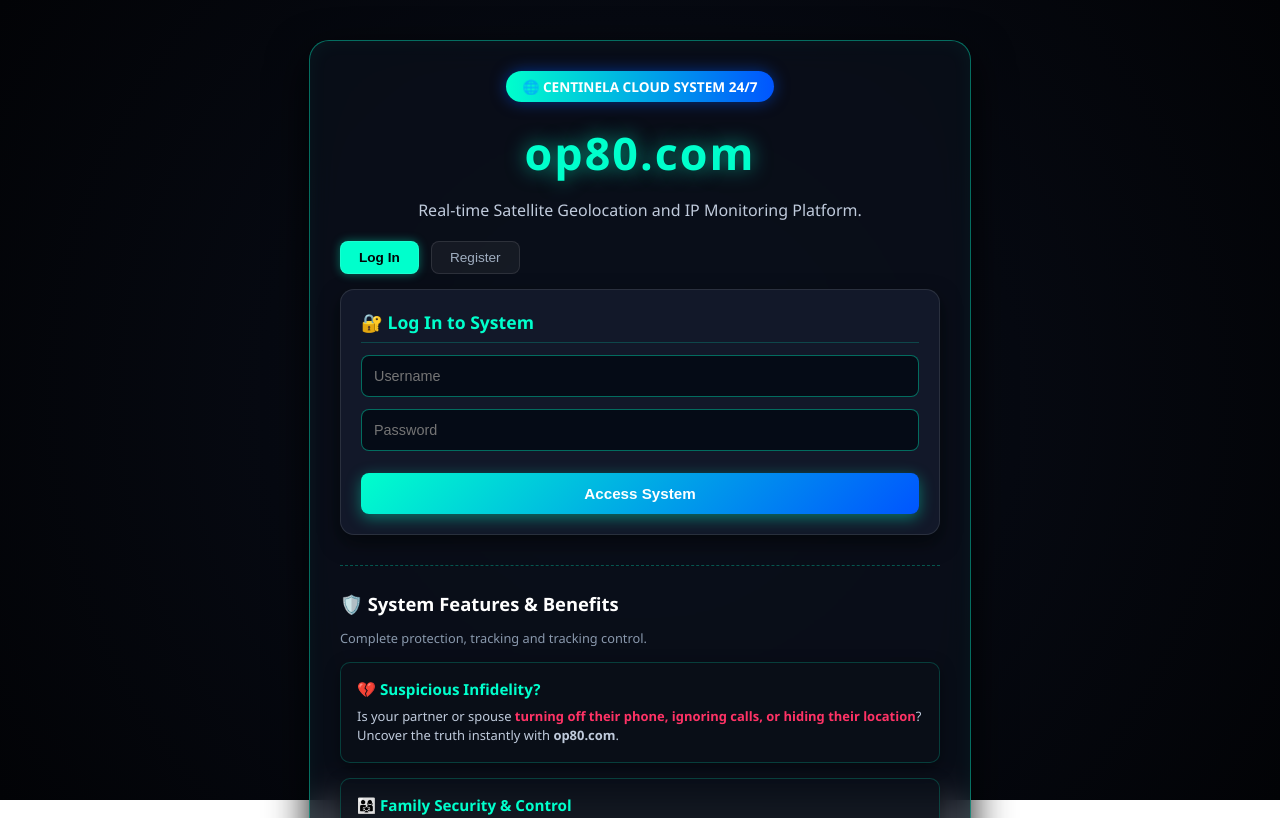
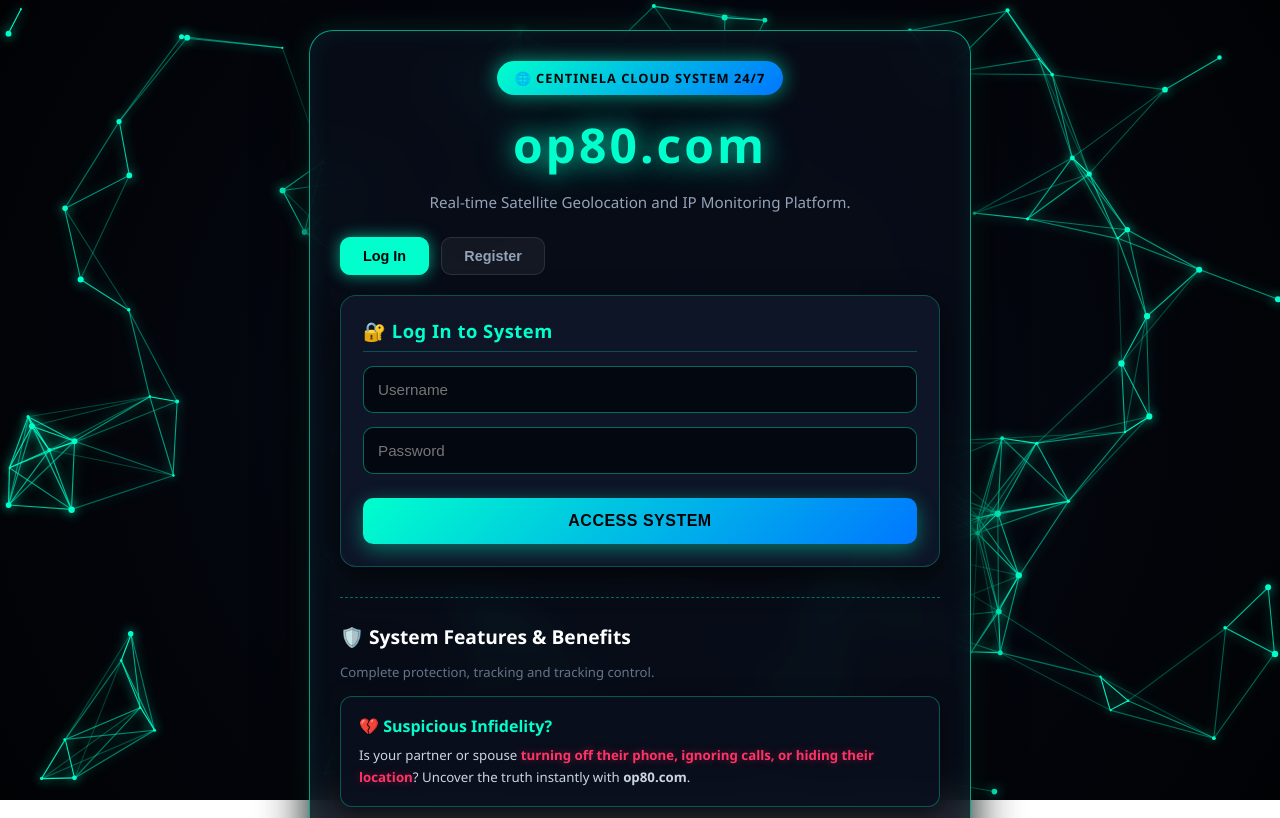
Before and after one commit to kiucrypto/op80, a website: page public/index.html in a window 1280 px wide. Shown: the top 818 px of the page. Drawn offline with nearby package versions, Linux system fonts and the light colour scheme; no server answers.

Commit message:
Update index.html

```diff
--- a/public/index.html
+++ b/public/index.html
@@ -11,100 +11,108 @@
             position: fixed;
             top: 0; left: 0; width: 100vw; height: 100vh;
             z-index: -1; pointer-events: none;
-            background: radial-gradient(circle at center, #0a0f1c 0%, #020306 100%);
+            background: radial-gradient(circle at center, #070b19 0%, #010204 100%);
         }
 
         body {
-            margin: 0; padding: 0; font-family: 'Segoe UI', Tahoma, Geneva, Verdana, sans-serif;
+            margin: 0; padding: 0; font-family: 'Segoe UI', system-ui, -apple-system, sans-serif;
             color: #ffffff; display: flex; flex-direction: column; align-items: center; min-height: 100vh;
             overflow-x: hidden; scroll-behavior: smooth;
         }
 
         .container {
-            width: 95%; max-width: 600px; margin: 40px auto;
-            background: rgba(10, 15, 26, 0.82); backdrop-filter: blur(16px);
-            border: 1px solid rgba(0, 255, 204, 0.4); border-radius: 20px; padding: 30px;
-            box-shadow: 0 15px 40px rgba(0, 0, 0, 0.9), inset 0 0 20px rgba(0, 255, 204, 0.05);
+            width: 92%; max-width: 600px; margin: 30px auto;
+            background: rgba(8, 13, 24, 0.88); backdrop-filter: blur(20px);
+            border: 1px solid rgba(0, 255, 204, 0.6); border-radius: 24px; padding: 30px;
+            box-shadow: 0 20px 50px rgba(0, 0, 0, 0.95), 0 0 25px rgba(0, 255, 204, 0.15), inset 0 0 25px rgba(0, 255, 204, 0.08);
             text-align: center; z-index: 1;
         }
 
-        h1 { font-size: 2.8rem; color: #00ffcc; margin: 10px 0; text-shadow: 0 0 20px rgba(0, 255, 204, 0.6); letter-spacing: 2px; }
+        h1 {
+            font-size: 3rem; color: #00ffcc; margin: 5px 0 0 0;
+            text-shadow: 0 0 25px rgba(0, 255, 204, 0.8), 0 0 50px rgba(0, 255, 204, 0.3);
+            letter-spacing: 3px; font-weight: 900;
+        }
 
         .welcome-badge {
-            background: linear-gradient(90deg, #00ffcc, #0055ff); color: #ffffff;
-            padding: 6px 16px; border-radius: 30px; font-weight: bold; font-size: 0.85rem;
-            display: inline-block; margin-bottom: 10px; text-transform: uppercase; box-shadow: 0 0 15px rgba(0, 85, 255, 0.5);
+            background: linear-gradient(135deg, #00ffcc, #0077ff); color: #020306;
+            padding: 8px 18px; border-radius: 40px; font-weight: 900; font-size: 0.8rem;
+            display: inline-block; margin-bottom: 12px; text-transform: uppercase;
+            box-shadow: 0 0 20px rgba(0, 255, 204, 0.6); letter-spacing: 1px;
         }
 
         .promo-banner {
-            background: linear-gradient(135deg, rgba(255, 51, 102, 0.15), rgba(0, 255, 204, 0.1));
-            border-left: 4px solid #ff3366; padding: 12px; border-radius: 8px;
-            font-size: 0.85rem; color: #e2e8f0; margin-bottom: 20px; text-align: left;
+            background: linear-gradient(135deg, rgba(255, 51, 102, 0.2), rgba(0, 255, 204, 0.1));
+            border-left: 5px solid #ff3366; padding: 14px; border-radius: 10px;
+            font-size: 0.85rem; color: #f1f5f9; margin-bottom: 20px; text-align: left;
+            box-shadow: 0 5px 15px rgba(0,0,0,0.5);
         }
 
         .card {
-            background: rgba(20, 28, 45, 0.85); border: 1px solid rgba(255, 255, 255, 0.1);
-            border-radius: 14px; padding: 20px; margin-bottom: 20px; text-align: left;
-            box-shadow: 0 8px 20px rgba(0,0,0,0.5);
+            background: rgba(15, 23, 42, 0.9); border: 1px solid rgba(0, 255, 204, 0.25);
+            border-radius: 16px; padding: 22px; margin-bottom: 20px; text-align: left;
+            box-shadow: 0 10px 30px rgba(0,0,0,0.6); transition: transform 0.3s ease;
         }
+        .card:hover { border-color: rgba(0, 255, 204, 0.5); }
 
-        .card h3 { color: #00ffcc; font-size: 1.1rem; margin-top: 0; margin-bottom: 12px; border-bottom: 1px solid rgba(0,255,204,0.2); padding-bottom: 8px; }
+        .card h3 { color: #00ffcc; font-size: 1.15rem; margin-top: 0; margin-bottom: 14px; border-bottom: 1px solid rgba(0,255,204,0.25); padding-bottom: 8px; letter-spacing: 0.5px; }
 
         .input-field {
-            width: 100%; padding: 12px; margin-bottom: 12px; background: rgba(5, 11, 20, 0.9);
-            border: 1px solid rgba(0, 255, 204, 0.4); border-radius: 8px; color: #fff;
-            box-sizing: border-box; font-size: 0.9rem; transition: 0.3s ease;
+            width: 100%; padding: 14px; margin-bottom: 14px; background: rgba(3, 7, 15, 0.95);
+            border: 1px solid rgba(0, 255, 204, 0.4); border-radius: 10px; color: #fff;
+            box-sizing: border-box; font-size: 0.95rem; transition: 0.3s ease;
         }
-        .input-field:focus { outline: none; border-color: #00ffcc; box-shadow: 0 0 12px rgba(0, 255, 204, 0.5); }
+        .input-field:focus { outline: none; border-color: #00ffcc; box-shadow: 0 0 15px rgba(0, 255, 204, 0.6); }
 
         .btn-action {
-            display: block; width: 100%; padding: 12px; margin-top: 10px; border-radius: 8px;
-            font-weight: bold; text-decoration: none; text-align: center; cursor: pointer; border: none; font-size: 0.95rem; transition: 0.3s;
+            display: block; width: 100%; padding: 14px; margin-top: 10px; border-radius: 10px;
+            font-weight: 800; text-decoration: none; text-align: center; cursor: pointer; border: none; font-size: 1rem; transition: 0.3s;
+            text-transform: uppercase; letter-spacing: 0.5px;
         }
-        .btn-action:hover { filter: brightness(1.2); transform: translateY(-2px); }
+        .btn-action:hover { filter: brightness(1.25); transform: translateY(-3px); box-shadow: 0 10px 25px rgba(0, 255, 204, 0.4); }
 
-        .btn-gmail { background: linear-gradient(135deg, #ea4335, #c5221f); color: white; box-shadow: 0 4px 15px rgba(234, 67, 53, 0.4); }
-        .btn-redeem { background: linear-gradient(135deg, #00ffcc, #0055ff); color: #ffffff; box-shadow: 0 4px 15px rgba(0, 255, 204, 0.4); }
-        .btn-apk { background: linear-gradient(135deg, #8a2be2, #4b0082); color: white; box-shadow: 0 4px 15px rgba(138, 43, 226, 0.4); }
+        .btn-gmail { background: linear-gradient(135deg, #ff416c, #ff4b2b); color: white; box-shadow: 0 5px 20px rgba(255, 65, 108, 0.4); }
+        .btn-redeem { background: linear-gradient(135deg, #00ffcc, #0077ff); color: #020306; box-shadow: 0 5px 20px rgba(0, 255, 204, 0.4); font-weight: 900; }
+        .btn-apk { background: linear-gradient(135deg, #9d4edd, #5a189a); color: white; box-shadow: 0 5px 20px rgba(157, 78, 221, 0.4); }
 
         .btn-tab {
-            background: rgba(255, 255, 255, 0.05); color: #a0aec0; border: 1px solid rgba(255, 255, 255, 0.1);
-            padding: 8px 18px; border-radius: 8px; cursor: pointer; font-size: 0.85rem; margin-right: 8px; transition: 0.3s;
+            background: rgba(255, 255, 255, 0.05); color: #94a3b8; border: 1px solid rgba(255, 255, 255, 0.1);
+            padding: 10px 22px; border-radius: 10px; cursor: pointer; font-size: 0.9rem; margin-right: 8px; transition: 0.3s; font-weight: 700;
         }
-        .btn-tab.active { background: #00ffcc; color: #020306; font-weight: bold; box-shadow: 0 0 10px rgba(0,255,204,0.4); }
+        .btn-tab.active { background: #00ffcc; color: #020306; font-weight: 900; box-shadow: 0 0 15px rgba(0,255,204,0.6); border-color: #00ffcc; }
 
-        .section-box { display: none; animation: fadeIn 0.5s ease; }
+        .section-box { display: none; animation: fadeIn 0.4s ease-out; }
         .section-box.active { display: block; }
 
-        @keyframes fadeIn { from { opacity: 0; transform: translateY(10px); } to { opacity: 1; transform: translateY(0); } }
+        @keyframes fadeIn { from { opacity: 0; transform: scale(0.98); } to { opacity: 1; transform: scale(1); } }
 
         /* RADAR SYSTEM STYLES */
         .radar-view {
-            width: 100%; height: 180px; background: #03070c; border: 1px solid rgba(0, 255, 204, 0.4);
-            border-radius: 8px; margin-top: 15px; position: relative; overflow: hidden; display: flex; align-items: center; justify-content: center;
+            width: 100%; height: 200px; background: #020409; border: 1px solid rgba(0, 255, 204, 0.5);
+            border-radius: 12px; margin-top: 15px; position: relative; overflow: hidden; display: flex; align-items: center; justify-content: center;
+            box-shadow: inset 0 0 30px rgba(0,255,204,0.15);
         }
         .radar-sweep {
-            position: absolute; width: 250px; height: 250px; border-radius: 50%;
-            background: conic-gradient(from 0deg at 50% 50%, rgba(0, 255, 204, 0) 0deg, rgba(0, 255, 204, 0.4) 360deg);
-            animation: spin 3s linear infinite;
+            position: absolute; width: 300px; height: 300px; border-radius: 50%;
+            background: conic-gradient(from 0deg at 50% 50%, rgba(0, 255, 204, 0) 0deg, rgba(0, 255, 204, 0.5) 360deg);
+            animation: spin 2.5s linear infinite;
         }
         @keyframes spin { 100% { transform: rotate(360deg); } }
 
         /* DETAILED BENEFITS SECTION */
         .info-container {
-            margin-top: 30px; border-top: 1px dashed rgba(0, 255, 204, 0.3); padding-top: 25px; text-align: left;
+            margin-top: 30px; border-top: 1px dashed rgba(0, 255, 204, 0.4); padding-top: 25px; text-align: left;
         }
         .info-grid {
             display: grid; grid-template-columns: 1fr; gap: 15px; margin-top: 15px;
         }
-        @media(min-width: 480px) { .info-grid { grid-template-columns: 1fr; } }
         .info-item {
-            background: rgba(10, 15, 25, 0.75); padding: 16px; border-radius: 10px;
-            border: 1px solid rgba(0, 255, 204, 0.2); box-shadow: 0 4px 15px rgba(0,0,0,0.4);
+            background: rgba(10, 16, 30, 0.85); padding: 18px; border-radius: 12px;
+            border: 1px solid rgba(0, 255, 204, 0.3); box-shadow: 0 6px 20px rgba(0,0,0,0.5);
         }
-        .info-item h4 { margin: 0 0 8px 0; color: #00ffcc; font-size: 0.95rem; display: flex; align-items: center; gap: 8px; }
-        .info-item p { margin: 0; font-size: 0.81rem; color: #c0cbdc; line-height: 1.5; }
-        .highlight-text { color: #ff3366; font-weight: bold; }
+        .info-item h4 { margin: 0 0 8px 0; color: #00ffcc; font-size: 1rem; display: flex; align-items: center; gap: 8px; }
+        .info-item p { margin: 0; font-size: 0.83rem; color: #cbd5e1; line-height: 1.6; }
+        .highlight-text { color: #ff3366; font-weight: bold; text-shadow: 0 0 8px rgba(255,51,102,0.4); }
     </style>
 </head>
 <body>
@@ -115,11 +123,11 @@
     <div class="container">
         <div class="welcome-badge">🌐 Centinela Cloud System 24/7</div>
         <h1>op80.com</h1>
-        <p style="color: #c0cbdc; margin-bottom: 20px;">Real-time Satellite Geolocation and IP Monitoring Platform.</p>
+        <p style="color: #94a3b8; margin-bottom: 25px; font-size: 0.95rem;">Real-time Satellite Geolocation and IP Monitoring Platform.</p>
 
         <!-- AUTH SECTION -->
         <div id="authContainer" class="section-box active">
-            <div style="margin-bottom: 15px; text-align: left;">
+            <div style="margin-bottom: 20px; text-align: left;">
                 <button onclick="switchAuthTab('login')" id="tabLogin" class="btn-tab active">Log In</button>
                 <button onclick="switchAuthTab('register')" id="tabRegister" class="btn-tab">Register</button>
             </div>
@@ -133,8 +141,8 @@
 
             <!-- DETAILED BENEFITS & COMMERCIAL USE CASES -->
             <div class="info-container">
-                <h3 style="color: #fff; font-size: 1.15rem; margin: 0 0 5px 0;">🛡️ System Features & Benefits</h3>
-                <p style="font-size: 0.8rem; color: #8a99ad; margin-bottom: 15px;">Complete protection, tracking and tracking control.</p>
+                <h3 style="color: #fff; font-size: 1.2rem; margin: 0 0 5px 0;">🛡️ System Features & Benefits</h3>
+                <p style="font-size: 0.82rem; color: #64748b; margin-bottom: 15px;">Complete protection, tracking and tracking control.</p>
 
                 <div class="info-grid">
                     <div class="info-item">
@@ -160,13 +168,13 @@
         <!-- MAIN DASHBOARD (HIDDEN UNTIL LOGIN) -->
         <div id="dashboardContainer" class="section-box">
 
-            <div class="promo-banner" style="border-left-color: #00ffcc; background: linear-gradient(135deg, rgba(0, 255, 204, 0.15), rgba(0, 85, 255, 0.1));">
+            <div class="promo-banner">
                 ⚠️ <strong>LEGAL NOTICE:</strong> All sales are final. NO REFUNDS under any circumstances once license codes are activated.
             </div>
 
             <div class="card">
                 <h3>⚡ Redeem 1-Time Access Code</h3>
-                <p style="font-size: 0.8rem; color: #a0aec0; margin-top: 0;">Enter your unique code provided by our team after Bitcoin verification.</p>
+                <p style="font-size: 0.82rem; color: #94a3b8; margin-top: 0;">Enter your unique code provided by our team after Bitcoin verification.</p>
                 <input type="text" id="codeInput" class="input-field" placeholder="Ex: OP80-XXXX-XXXX">
                 <button onclick="redeemLicense()" class="btn-action btn-redeem">🔓 Activate Real GPS Tracking</button>
             </div>
@@ -174,7 +182,7 @@
             <!-- LIVE TRACKING UI (HIDDEN UNTIL CODE IS REDEEMED) -->
             <div id="gpsDashboard" style="display: none;" class="card">
                 <h4 style="color: #00ffcc; margin: 0 0 10px 0;">🟢 Live Telemetry Feed (Unlocked)</h4>
-                <p style="font-size: 0.85rem; color: #e2e8f0; line-height: 1.6; font-family: monospace;">
+                <p style="font-size: 0.85rem; color: #f1f5f9; line-height: 1.7; font-family: monospace;">
                     [+] Target IP: <span id="ipText" style="color: #00ffcc;">Resolving...</span><br>
                     [+] Coordinates: <span id="coordsText" style="color: #00ffcc;">Awaiting Signal...</span><br>
                     [+] GPS Accuracy: <span id="accuracyText" style="color: #00ffcc;">-</span><br>
@@ -182,30 +190,30 @@
                 </p>
                 <div class="radar-view">
                     <div class="radar-sweep"></div>
-                    <div style="position: absolute; width: 10px; height: 10px; background: #ff3366; border-radius: 50%; box-shadow: 0 0 15px #ff3366; animation: pulse 1s infinite;"></div>
+                    <div style="position: absolute; width: 12px; height: 12px; background: #ff3366; border-radius: 50%; box-shadow: 0 0 20px #ff3366; animation: pulse 1s infinite;"></div>
                 </div>
             </div>
 
             <!-- APK DOWNLOAD -->
             <div class="card">
                 <h3>📱 Download Centinela APK</h3>
-                <p style="font-size: 0.8rem; color: #a0aec0; margin-top: 0;">Install the companion app on Android for persistent background telemetry.</p>
+                <p style="font-size: 0.82rem; color: #94a3b8; margin-top: 0;">Install the companion app on Android for persistent background telemetry.</p>
                 <button onclick="downloadApk()" class="btn-action btn-apk">📥 Download APK Payload</button>
             </div>
 
             <!-- PURCHASE SECTION -->
             <div class="card">
                 <h3>💎 Purchase New License (24/7)</h3>
-                <div style="display: flex; justify-content: space-between; font-size: 0.9rem; margin-bottom: 5px;"><span>6 Months:</span> <span style="color:#00ffcc; font-weight:bold;">$13.99 USD</span></div>
-                <div style="display: flex; justify-content: space-between; font-size: 0.9rem; margin-bottom: 10px;"><span>12 Months:</span> <span style="color:#00ffcc; font-weight:bold;">$25.99 USD</span></div>
+                <div style="display: flex; justify-content: space-between; font-size: 0.9rem; margin-bottom: 6px;"><span>6 Months:</span> <span style="color:#00ffcc; font-weight:bold;">$13.99 USD</span></div>
+                <div style="display: flex; justify-content: space-between; font-size: 0.9rem; margin-bottom: 12px;"><span>12 Months:</span> <span style="color:#00ffcc; font-weight:bold;">$25.99 USD</span></div>
 
                 <input type="text" value="bc1qep3ntxf6lz037ny04706u88jsl364p0ny4776s" class="input-field" id="btcWallet" readonly style="color:#00ffcc; font-family: monospace; text-align: center;">
-                <button onclick="copyWallet()" class="btn-action" style="background: rgba(255,255,255,0.1); border: 1px solid #00ffcc; color:#00ffcc;">📋 Copy BTC Wallet</button>
+                <button onclick="copyWallet()" class="btn-action" style="background: rgba(255,255,255,0.08); border: 1px solid #00ffcc; color:#00ffcc;">📋 Copy BTC Wallet</button>
 
                 <a href="mailto:po80payments@gmail.com?subject=BTC%20Payment%20Receipt&body=Hello,%20attached%20is%20my%20screenshot.%20Please%20send%20my%201-time%20code." class="btn-action btn-gmail" style="margin-top: 15px;">✉️ Send Screenshot (po80payments@gmail.com)</a>
             </div>
 
-            <button onclick="logout()" class="btn-action" style="background: rgba(255,51,102,0.15); color: #ff3366; border: 1px solid rgba(255,51,102,0.4);">🔒 Disconnect</button>
+            <button onclick="logout()" class="btn-action" style="background: rgba(255,51,102,0.12); color: #ff3366; border: 1px solid rgba(255,51,102,0.4);">🔒 Disconnect</button>
         </div>
     </div>
 
@@ -218,15 +226,15 @@
         window.addEventListener('resize', resizeCanvas); resizeCanvas();
 
         const particles = [];
-        const particleCount = window.innerWidth < 768 ? 60 : 120;
+        const particleCount = window.innerWidth < 768 ? 60 : 130;
 
         class Node {
             constructor() {
                 this.x = Math.random() * canvas.width;
                 this.y = Math.random() * canvas.height;
-                this.vx = (Math.random() - 0.5) * 1.2;
-                this.vy = (Math.random() - 0.5) * 1.2;
-                this.radius = Math.random() * 2 + 1;
+                this.vx = (Math.random() - 0.5) * 1.3;
+                this.vy = (Math.random() - 0.5) * 1.3;
+                this.radius = Math.random() * 2.2 + 1;
             }
             update() {
                 this.x += this.vx; this.y += this.vy;
@@ -237,7 +245,7 @@
                 ctx.beginPath();
                 ctx.arc(this.x, this.y, this.radius, 0, Math.PI * 2);
                 ctx.fillStyle = '#00ffcc';
-                ctx.shadowBlur = 10;
+                ctx.shadowBlur = 12;
                 ctx.shadowColor = '#00ffcc';
                 ctx.fill();
             }
@@ -257,12 +265,12 @@
                     const dy = particles[i].y - particles[j].y;
                     const distance = Math.sqrt(dx * dx + dy * dy);
 
-                    if (distance < 120) {
+                    if (distance < 130) {
                         ctx.beginPath();
                         ctx.moveTo(particles[i].x, particles[i].y);
                         ctx.lineTo(particles[j].x, particles[j].y);
-                        ctx.strokeStyle = `rgba(0, 255, 204, ${1 - distance / 120})`;
-                        ctx.lineWidth = 1;
+                        ctx.strokeStyle = `rgba(0, 255, 204, ${1.2 - distance / 130})`;
+                        ctx.lineWidth = 1.1;
                         ctx.stroke();
                     }
                 }
@@ -279,7 +287,7 @@
             isRegisterMode = (mode === 'register');
             document.getElementById('tabLogin').classList.toggle('active', !isRegisterMode);
             document.getElementById('tabRegister').classList.toggle('active', isRegisterMode);
-            document.getElementById('authTitleText.innerText = isRegisterMode ? "📝 Register Node" : "🔐 Log In to System";
+            document.getElementById('authTitleText').innerText = isRegisterMode ? "📝 Register Node" : "🔐 Log In to System";
             document.getElementById('btnAuthAction').innerText = isRegisterMode ? "Register" : "Access System";
         }
 
```
